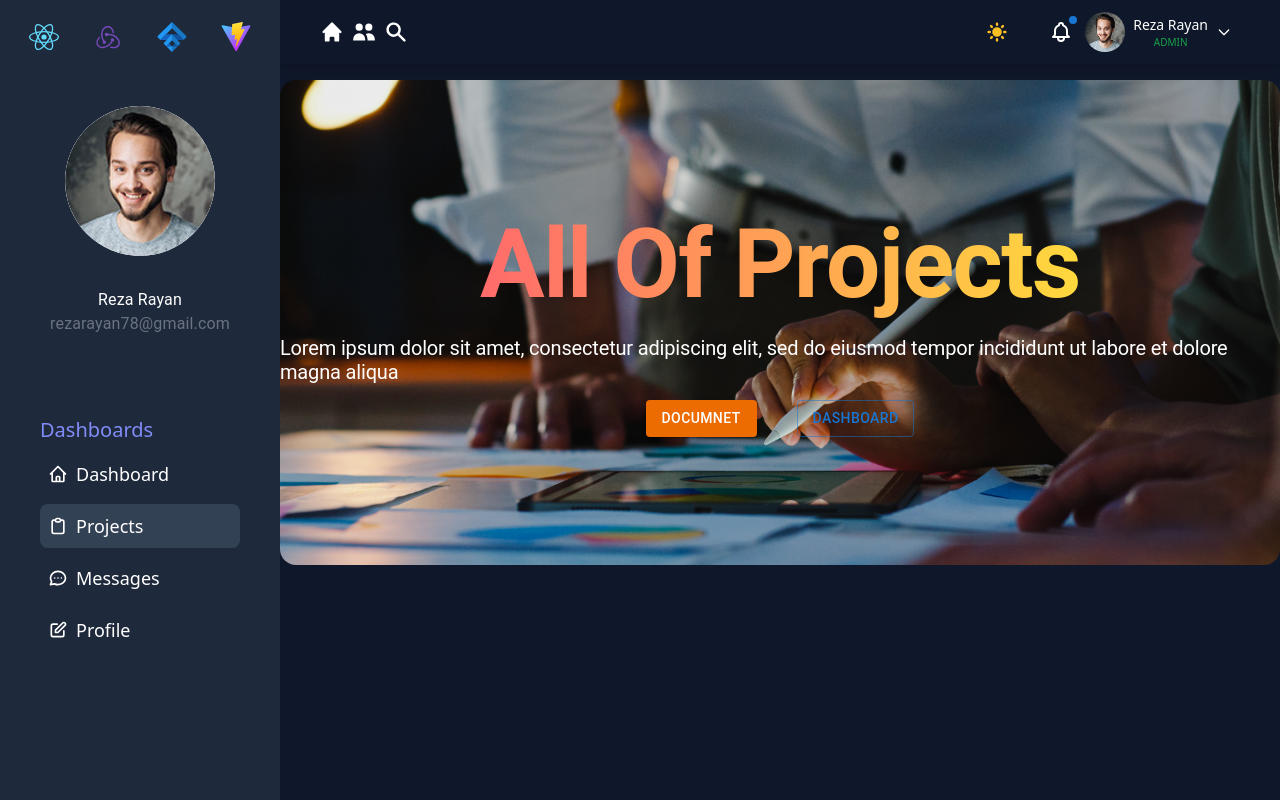
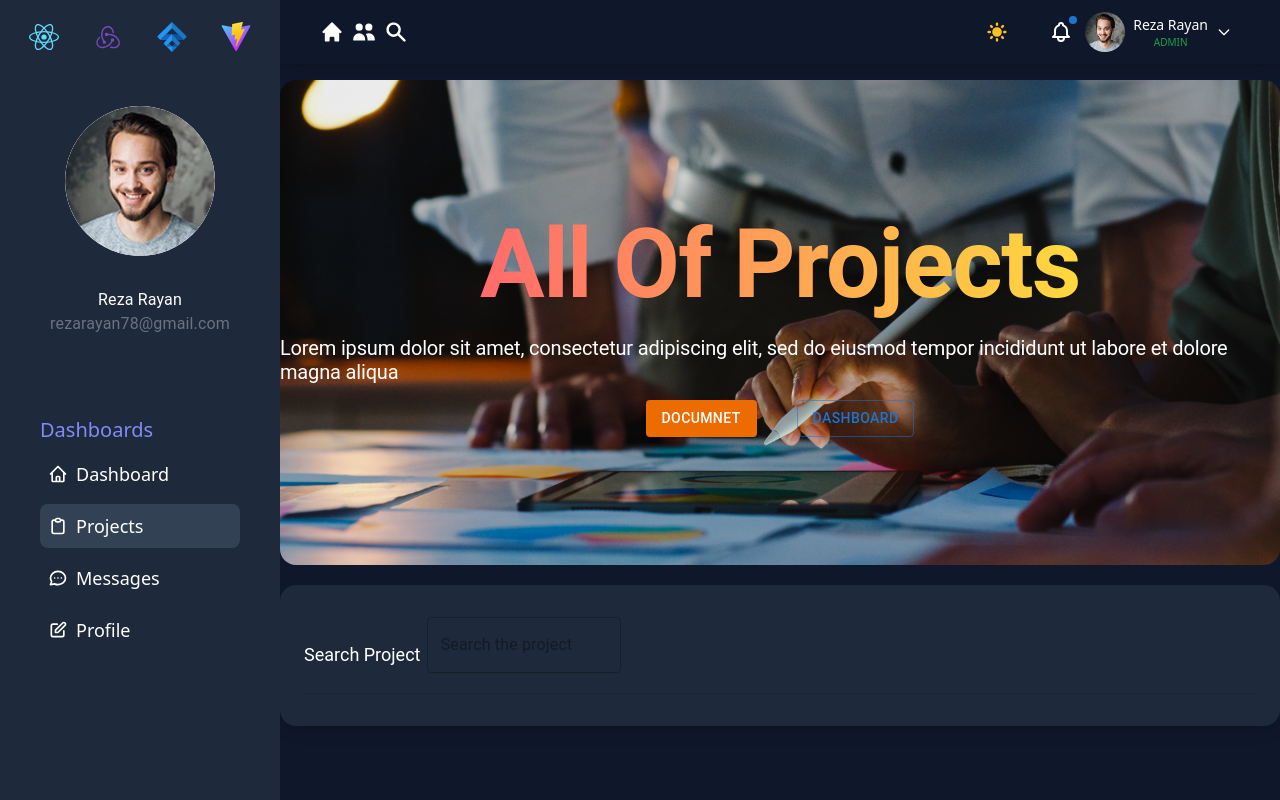
Before and after one commit to Reza-Rayan/amazing-dashboard, a React (Vite) app: page /projects in a window 1280 px wide. Built offline with nearby package versions, Linux system fonts and the light colour scheme.

Commit message:
ADD: search box to project page

```diff
--- a/src/app/pages/Projects/index.tsx
+++ b/src/app/pages/Projects/index.tsx
@@ -1,10 +1,28 @@
 // Custom Components
+import { Box, Divider, TextField, Typography } from "@mui/material";
 import HeaderBanner from "./components/HeaderBanner";
+import CContainer from "../../templates/CContainer";
 
 const ProjectsPage = () => {
   return (
     <section className="space-y-5">
       <HeaderBanner />
+      <CContainer>
+        <div className="grid grid-cols-1 lg:grid-cols-3">
+          <Box display={"flex"} alignItems={"center"}>
+            <Typography variant="h3" fontSize={18} width={"200px"}>
+              Search Project
+            </Typography>
+            <TextField
+              type="search"
+              placeholder="Search the project"
+              sx={{ marginBottom: "20px" }}
+              fullWidth
+            />
+          </Box>
+        </div>
+        <Divider />
+      </CContainer>
     </section>
   );
 };
```
